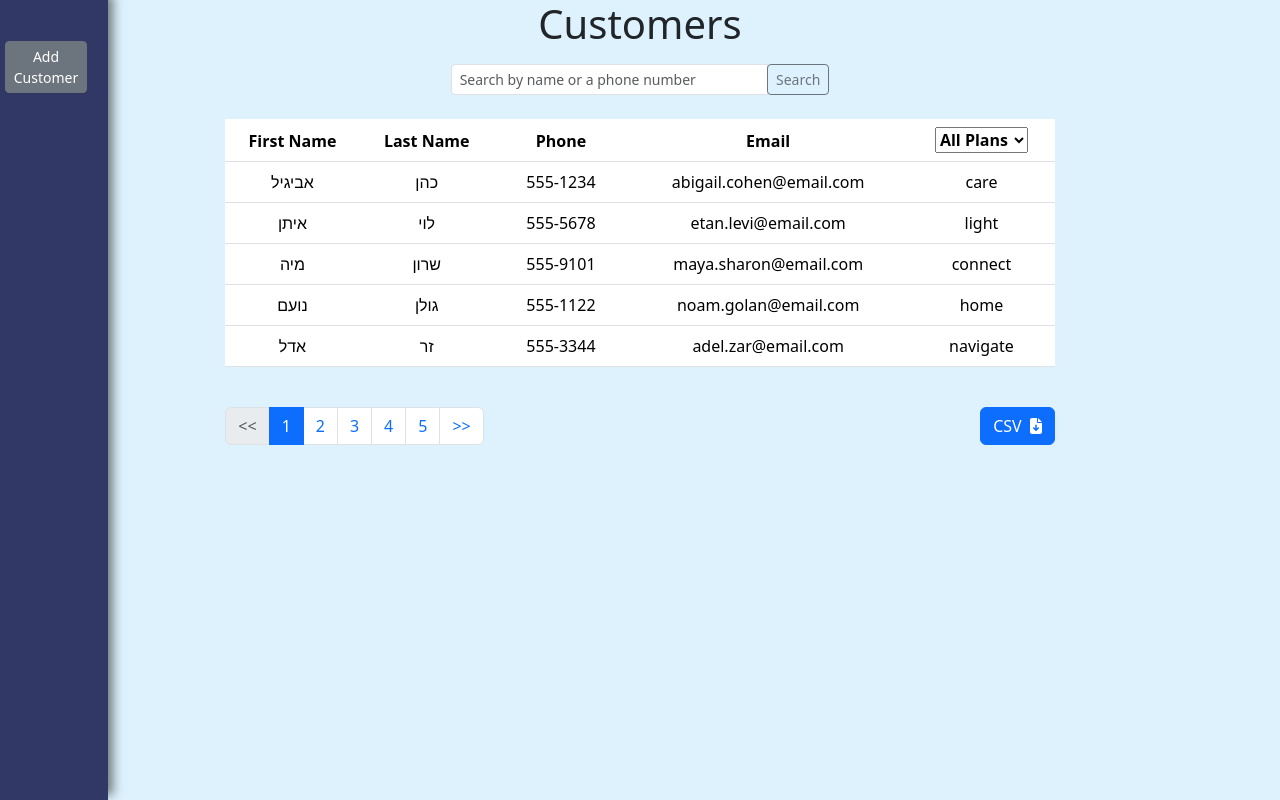
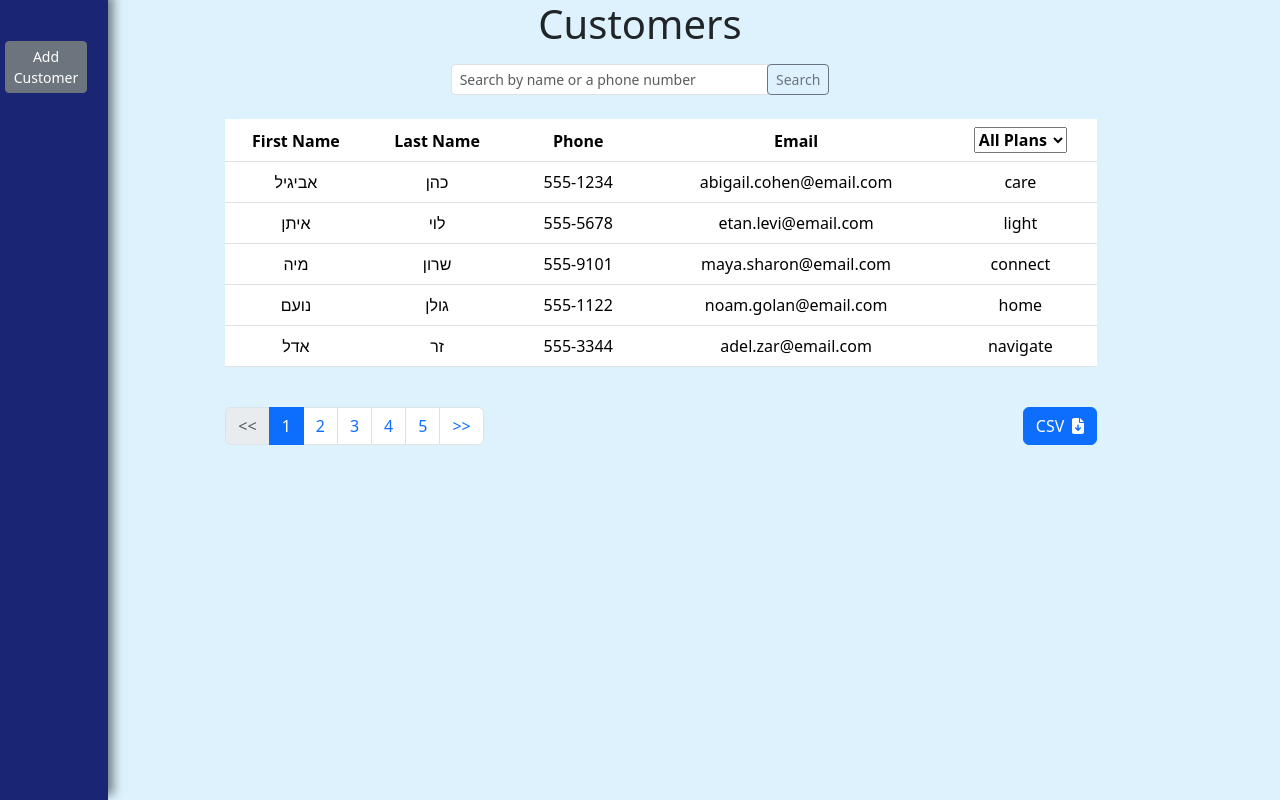
Before and after one commit to TomBer101/avia-home-test, a React (Create React App) app: page / in a window 1280 px wide. Built offline with nearby package versions, Linux system fonts and the light colour scheme.

Commit message:
Done and ready

```diff
--- a/src/wrappers/HorizontalAccordion.jsx
+++ b/src/components/wrappers/HorizontalAccordion.jsx
@@ -1,5 +1,5 @@
 import React, { useState } from "react";
-import '../styles/wrappers/HorizontalAccordion.css'
+import '../../styles/wrappers/HorizontalAccordion.css'
 
 
 const HorizontalAccordion = ({ openedTitle, closedTitle, children }) => {
@@ -12,7 +12,7 @@ const HorizontalAccordion = ({ openedTitle, closedTitle, children }) => {
 
     return (
 
-        <div  className={`sidebar ${isVisible ? 'expanded' : ''}`} >
+        <div  className={`sidebar ${isVisible ? 'expanded' : ''}`} style={{overflowY :` ${isVisible? 'auto' : 'hidden'}`}}>
 
             <div className="menu-item"  >
                 <div className="btn btn-sm btn-secondary btn-cancel" onClick={handleToggleForm}>{isVisible ? openedTitle : closedTitle}</div>
--- a/src/index.css
+++ b/src/index.css
@@ -13,6 +13,20 @@ body {
   -moz-osx-font-smoothing: grayscale;
 }
 
+body * ::-webkit-scrollbar {
+  width: 12px;
+}
+
+body * ::-webkit-scrollbar-track {
+  background: rgb(190, 200, 215);
+}
+
+body * ::-webkit-scrollbar-thumb {
+  background-color: rgb(29, 29, 113);
+  border-radius: 20px;
+  border: 3px solid rgb(190, 200, 215);
+}
+
 html, body, #root {
   margin: 0;
   padding: 0;
--- a/src/pages/TablePage.jsx
+++ b/src/pages/TablePage.jsx
@@ -3,7 +3,7 @@ import { CSVLink } from 'react-csv';
 import TableWithPagination from "../components/TablePage/TableComponent";
 import SearchBar from "../components/TablePage/SearchBar";
 import AddCustomerForm from "../components/TablePage/AddCustomerForm";
-import HorizontalAccordion from "../wrappers/HorizontalAccordion";
+import HorizontalAccordion from "../components/wrappers/HorizontalAccordion";
 import "../styles/components/TablePage.css";
 
 const TablePage = () => {
@@ -39,7 +39,7 @@ const TablePage = () => {
                 </div>
             </div>
             <div className="row mt-3">
-                <div className="col-md-8  offset-md-2 offset-sm-2 col-sm-10  ">
+                <div className="col-md-8  offset-sm-2 col-sm-10  " style={{width: '70%'}}>
                     <TableWithPagination customers={customers} searchTerm={searchTerm} />
                 </div>
             </div>
--- a/src/styles/wrappers/HorizontalAccordion.css
+++ b/src/styles/wrappers/HorizontalAccordion.css
@@ -5,7 +5,7 @@
   width: 108px;
   top: 0;
   left: 0;
-  background-color: #313866;
+  background-color: #1a2573;
   overflow-x: hidden;
   color: #fff;
   transition: width 0.5s ease;
@@ -15,8 +15,13 @@
   box-shadow: 5px -5px 10px 0px rgba(0, 0, 0, 0.5);
 }
 
+
+
 .menu-item {
   padding: 2px;
+  margin-right: 30px;
+    padding-right: 15px;
+    padding-left: 15px;
   font-size: 20px;
   color: #e7dddd81;
   display: block;
```
